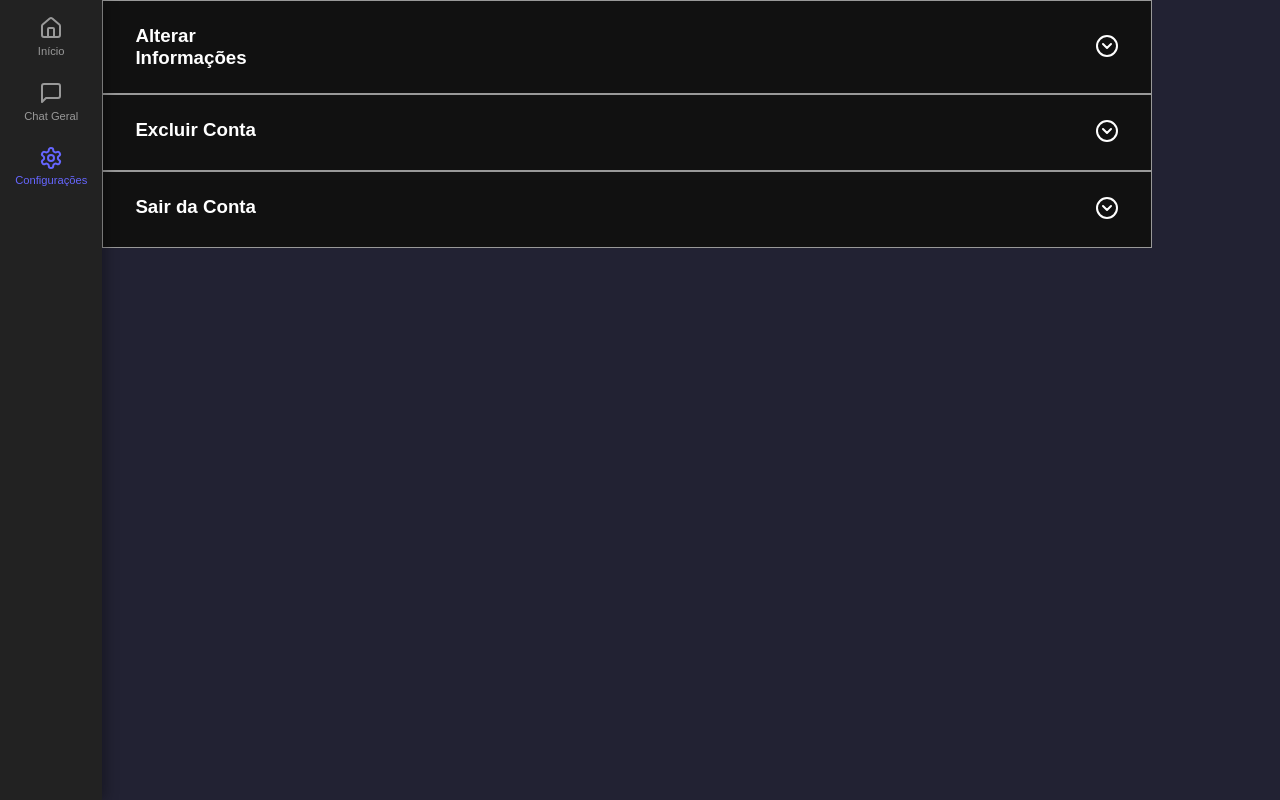
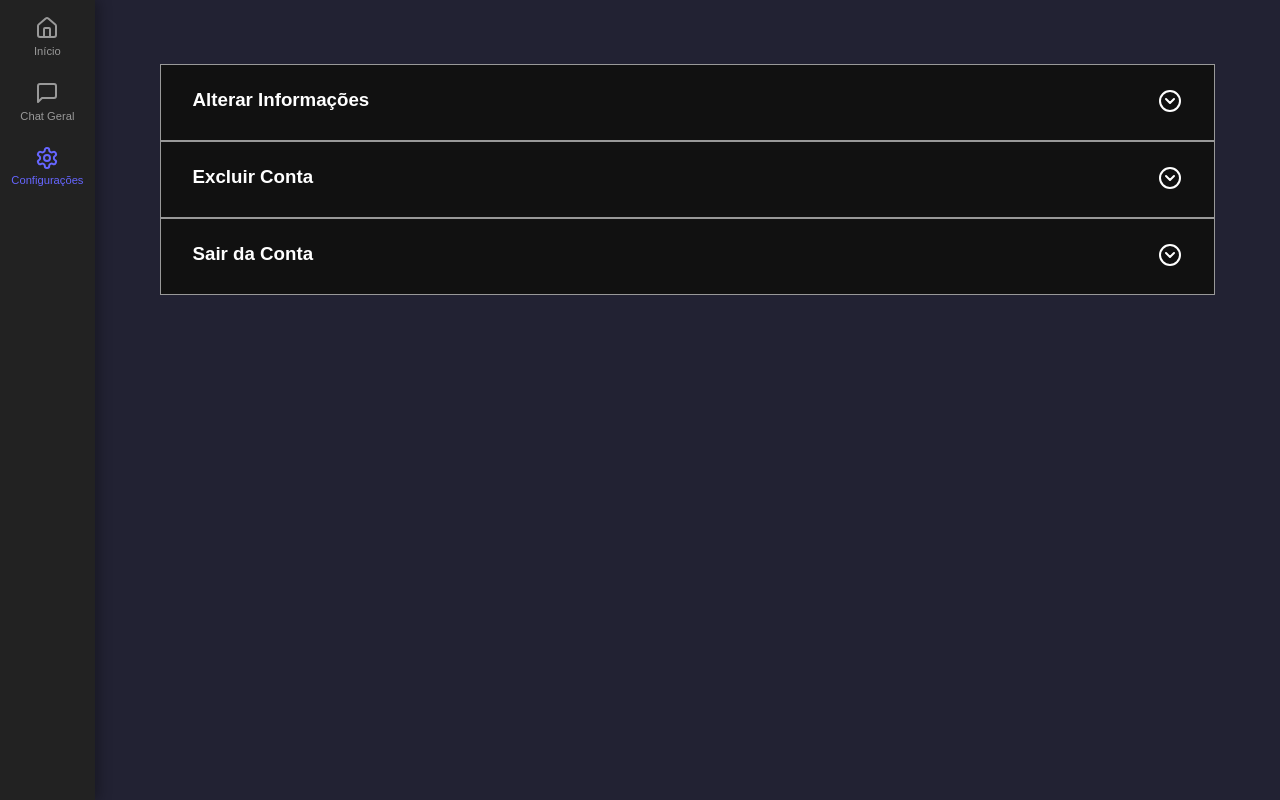
Before and after one commit to TheBestGekyume/MiniLiveChat, a React (Vite) app in the folder Front-End/: page /settings in a window 1280 px wide. Built offline with nearby package versions, Linux system fonts and the light colour scheme.

Commit message:
ajusta a exibição global

```diff
--- a/Front-End/src/pages/Settings/Settings.scss
+++ b/Front-End/src/pages/Settings/Settings.scss
@@ -1,13 +1,7 @@
 @use "../../styles/variables.scss";
 
 #settings {
-    // display: flex;
-    // flex-direction: column;
-    // align-items: center;
-    // width: 100vw;
-    // height: 100vh;
-    // padding: 5rem;
-    // padding-inline: 10rem;
+    margin-top: 4rem;
 
     .option {
         display: flex;
--- a/Front-End/src/styles/App.scss
+++ b/Front-End/src/styles/App.scss
@@ -1,6 +1,8 @@
 #app {
     display: flex;
     #content {
-        width: 82vw;
+        width: 100%;
+        display: flex;
+        justify-content: center;
     }
 }
```
